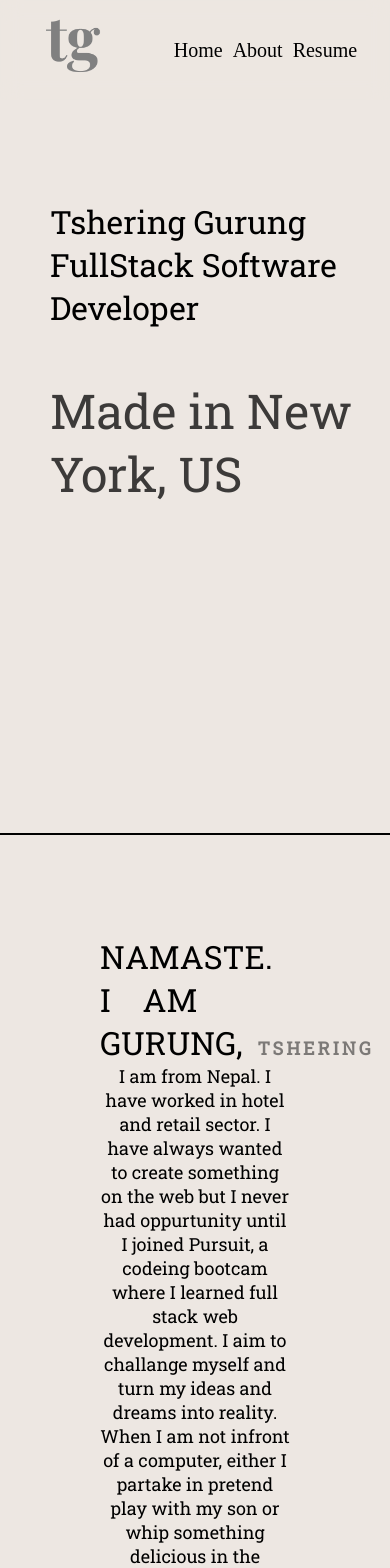
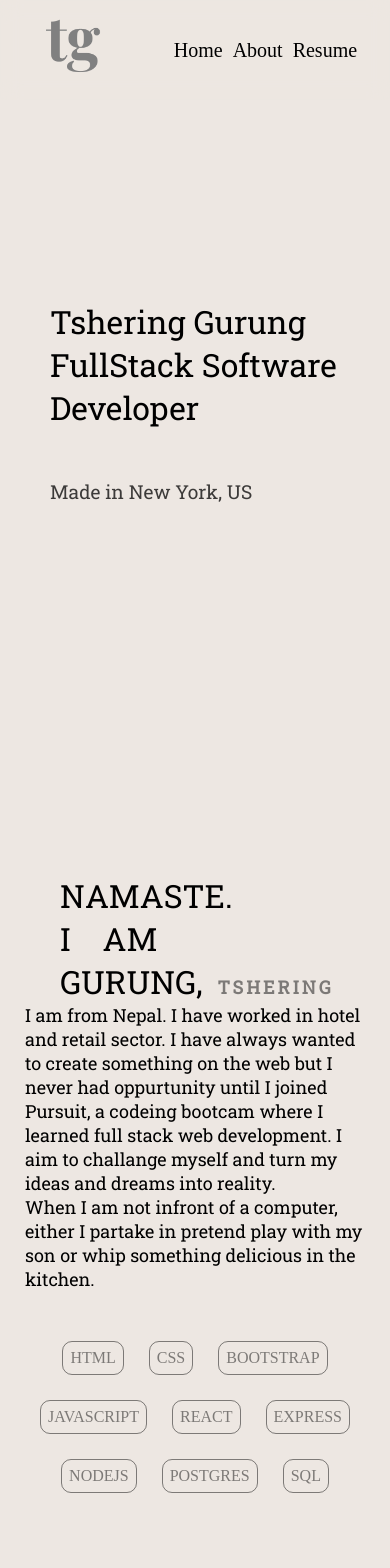
Before and after one commit to teegrg/tsheringgurung, a React (Create React App) app in the folder tsheringgurung/: page / in a window 390 px wide. Shown: the top 1568 px of the page. Built offline with nearby package versions, Linux system fonts and the light colour scheme.

Commit message:
screen size responsive for mobile device

```diff
--- a/tsheringgurung/src/style/about.css
+++ b/tsheringgurung/src/style/about.css
@@ -56,13 +56,15 @@
 @media (max-width:600px) {
     .about {
         flex-direction: column;
+        padding: 25px 25px 50px 25px;
     }
     .about__text {
         font-size: 2em;
+        margin-left: 35px;
     }
     .about__text__body {
         font-size: large;
-        text-align: center;
+        text-align: start;
     }
 
     .about__icon__wrapper {
--- a/tsheringgurung/src/style/home.css
+++ b/tsheringgurung/src/style/home.css
@@ -2,28 +2,36 @@
   height: 75vh;
   padding-top: 100px;
   padding-left: 50px;
-  border-bottom: 2px solid black;
+  /* border-bottom: 2px solid black; */
   animation: fade-out linear;
   animation-timeline: view();
   animation-range: exit;
-  font-family: 'Roboto Slab', serif;
+  font-family: "Roboto Slab", serif;
 }
 
 @keyframes fade-out {
   /* 25% { opacity: 0.5;} */
-  85%, 100% {opacity: 0; scale: 1.5;}
+  85%,
+  100% {
+    opacity: 0;
+    scale: 1.5;
+  }
 }
 
 .img {
   width: 600px;
-  scale: .8; opacity: 0;
+  scale: 0.8;
+  opacity: 0;
   animation: fade-in linear forwards;
   animation-timeline: view();
   animation-range: entry 100px;
 }
 
 @keyframes fade-in {
-  to { scale: 1; opacity: 1;}
+  to {
+    scale: 1;
+    opacity: 1;
+  }
 }
 
 a {
@@ -69,7 +77,7 @@ a {
 }
 
 .title__text::before {
-  content: '';
+  content: "";
   position: absolute;
   bottom: 0;
   left: 0;
@@ -84,7 +92,7 @@ a {
 }
 
 .arrow {
-  padding-left: 5PX;
+  padding-left: 5px;
   transform: scale(1);
   color: rgb(128, 128, 128);
 }
@@ -99,9 +107,25 @@ a {
   padding-top: 31px;
 }
 
-@media (max-width:600px) {
+@media (max-width: 600px) {
+  .home__container {
+    margin-top: 100px;
+    border-bottom: none;
+    height: 65vh;
+  }
   .home__text {
     font-size: 2em;
+  }
+  @keyframes fade-out {
+    65%,
+    100% {
+      opacity: 0;
+      scale: 2;
+    }
+  }
+
+  .home__text__last {
+    font-size: larger;
   }
 
   .img {
```
